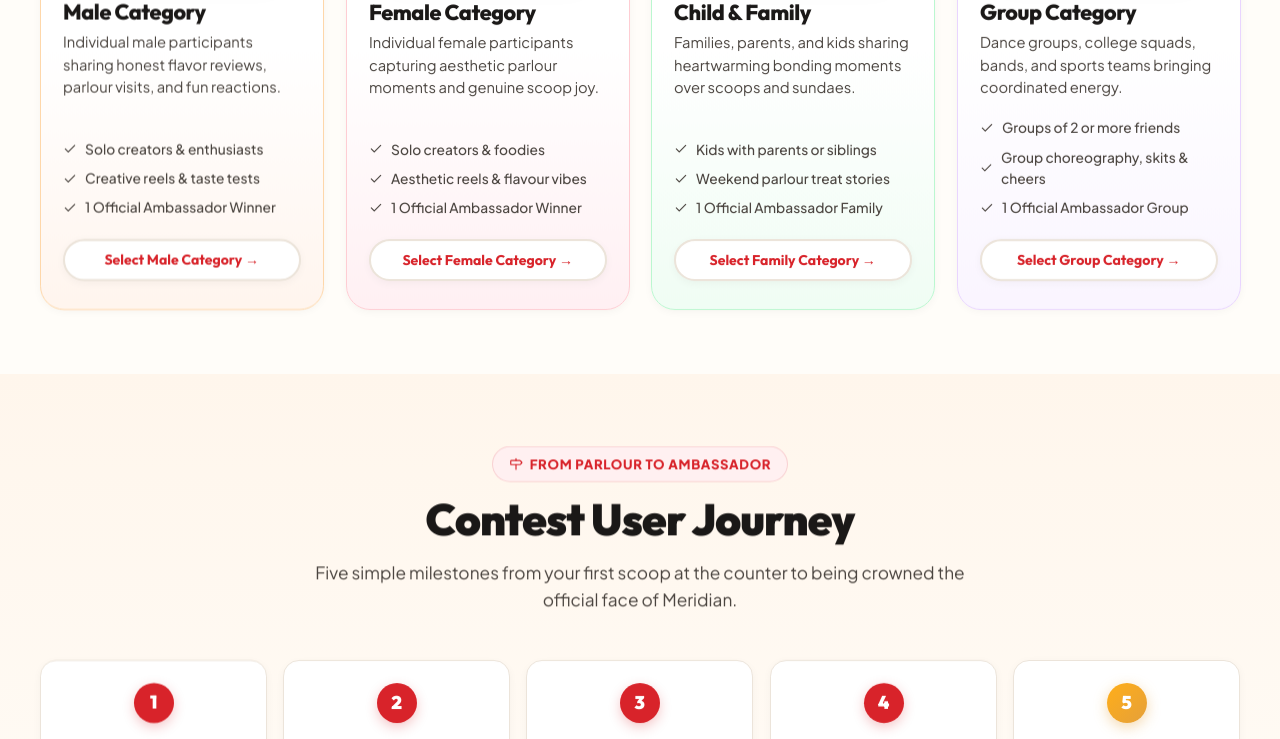
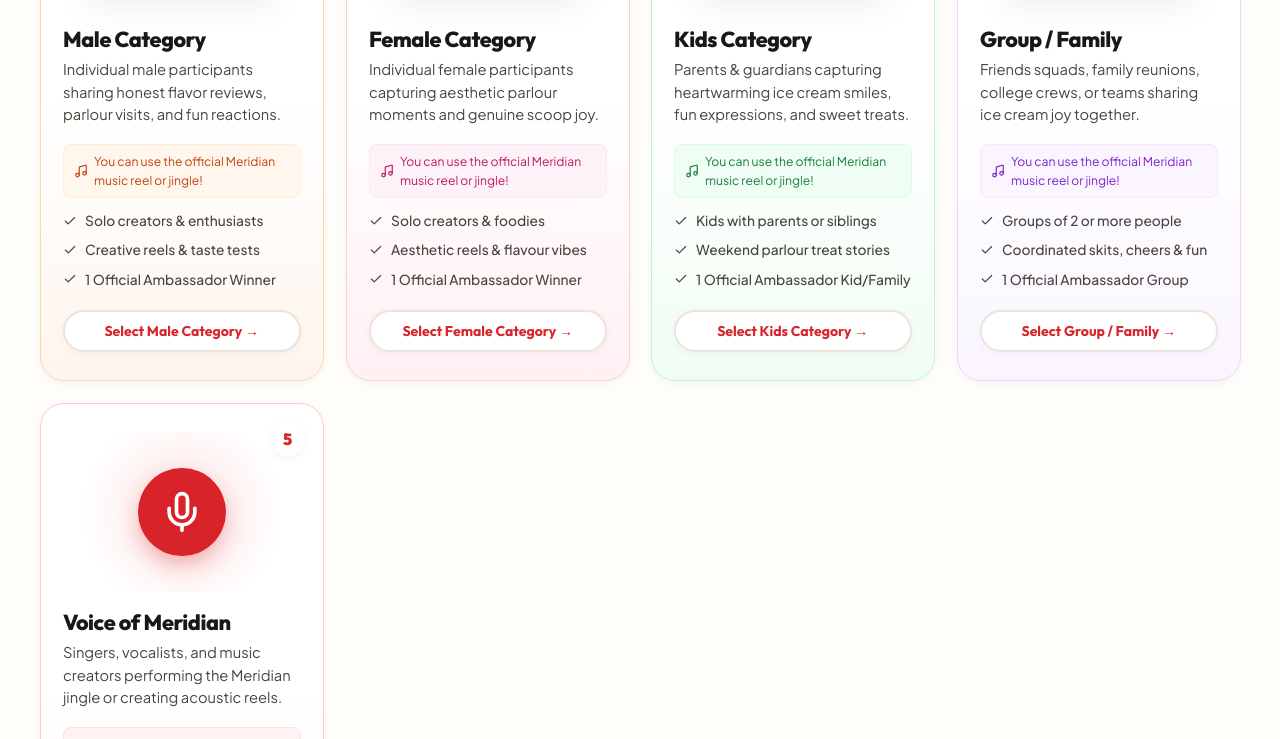
Before and after one commit to Brandelier2024/influencer_meridian, a PHP site: page / in a window 1280 px wide. Shown: the part 1410-2149 px from the top of the page. Run offline with PHP 8.4, Linux system fonts and the light colour scheme.

Commit message:
landing page changes and dashboard changes

```diff
--- a/database_setup.sql
+++ b/database_setup.sql
@@ -22,7 +22,7 @@ CREATE TABLE IF NOT EXISTS `meridian_contest_entries` (
   `full_name` VARCHAR(150) NOT NULL COMMENT 'Contestant or team lead name',
   `mobile_number` VARCHAR(20) NOT NULL COMMENT '10-digit Indian mobile number',
   `email_address` VARCHAR(150) NOT NULL COMMENT 'Notification email',
-  `category` ENUM('male', 'female', 'child', 'group') NOT NULL DEFAULT 'male' COMMENT 'Contest bracket',
+  `category` VARCHAR(50) NOT NULL DEFAULT 'male' COMMENT 'Contest category: male, female, kids, group_family, voice_of_meridian',
   `video_url` VARCHAR(500) NULL DEFAULT NULL COMMENT 'Instagram Reel / YouTube Shorts URL',
   `city` VARCHAR(80) NOT NULL DEFAULT 'pune' COMMENT 'Nearest parlour city (Mumbai, Pune, Nashik, etc.)',
   `store_code` VARCHAR(50) NOT NULL DEFAULT 'GENERAL' COMMENT 'Parlour code for vendor attribution (e.g. PUN-FC-01)',
--- a/index.html
+++ b/index.html
@@ -632,6 +632,11 @@
       border-color: #E9D5FF;
     }
 
+    .cat-voice-theme {
+      background: linear-gradient(180deg, #FFFFFF 50%, #FEF2F2 100%);
+      border-color: #FECACA;
+    }
+
     .cat-number-badge {
       position: absolute;
       top: 18px;
@@ -653,6 +658,7 @@
     .cat-female-theme .cat-number-badge { color: #E11D48; }
     .cat-child-theme .cat-number-badge { color: #16A34A; }
     .cat-group-theme .cat-number-badge { color: #9333EA; }
+    .cat-voice-theme .cat-number-badge { color: #D8232A; }
 
     .cat-image-wrapper {
       height: 160px;
@@ -1830,21 +1900,21 @@
       <div class="ticker-item">Enjoy Meridian <div class="ticker-dot"></div></div>
       <div class="ticker-item">Create Content <div class="ticker-dot"></div></div>
       <div class="ticker-item">Become an Ambassador <div class="ticker-dot"></div></div>
-      <div class="ticker-item">4 Categories <div class="ticker-dot"></div></div>
+      <div class="ticker-item">5 Categories <div class="ticker-dot"></div></div>
       <div class="ticker-item">Free Ice Cream For A Year <div class="ticker-dot"></div></div>
     </div>
   </div>
 
-  <!-- SECTION: FOUR WAYS TO PARTICIPATE (PDF Page 3) -->
+  <!-- SECTION: FIVE WAYS TO PARTICIPATE (PDF Page 3) -->
   <section class="categories-section" id="categories">
     <div class="container">
       <div class="section-head reveal-card">
         <div class="pill-badge" style="background: #FEF3C7; color: #D97706; border-color: #FDE68A;">
-          <i data-lucide="layers" style="width: 14px; height: 14px;"></i> Four Ways to Participate
+          <i data-lucide="layers" style="width: 14px; height: 14px;"></i> Five Ways to Participate
         </div>
         <h2 class="section-title">Choose Your Category</h2>
         <p class="section-desc">
-          Whether you are entering solo, with your family, or with your crew — there's a dedicated spotlight and winner chosen in every category!
+          Whether you are entering solo, with your kids, your family, or your squad — or showcasing your singing talent — there's a dedicated spotlight and winner chosen in every category!
         </p>
       </div>
 
@@ -1858,6 +1928,10 @@
           </div>
           <h3 class="cat-card-title">Male Category</h3>
           <p class="cat-card-desc">Individual male participants sharing honest flavor reviews, parlour visits, and fun reactions.</p>
+          <div style="font-size: 0.76rem; color: #C2410C; background: #FFF7ED; padding: 7px 10px; border-radius: 8px; border: 1px solid #FFEDD5; margin-bottom: 12px; display: flex; align-items: center; gap: 6px;">
+            <i data-lucide="music" style="width: 14px; height: 14px; flex-shrink: 0;"></i>
+            <span>You can use the official Meridian music reel or jingle!</span>
+          </div>
           <ul class="cat-criteria-list">
             <li><i data-lucide="check" style="width: 14px; height: 14px;"></i> Solo creators & enthusiasts</li>
             <li><i data-lucide="check" style="width: 14px; height: 14px;"></i> Creative reels & taste tests</li>
@@ -1876,6 +1950,10 @@
           </div>
           <h3 class="cat-card-title">Female Category</h3>
           <p class="cat-card-desc">Individual female participants capturing aesthetic parlour moments and genuine scoop joy.</p>
+          <div style="font-size: 0.76rem; color: #BE185D; background: #FDF2F8; padding: 7px 10px; border-radius: 8px; border: 1px solid #FCE7F3; margin-bottom: 12px; display: flex; align-items: center; gap: 6px;">
+            <i data-lucide="music" style="width: 14px; height: 14px; flex-shrink: 0;"></i>
+            <span>You can use the official Meridian music reel or jingle!</span>
+          </div>
           <ul class="cat-criteria-list">
             <li><i data-lucide="check" style="width: 14px; height: 14px;"></i> Solo creators & foodies</li>
             <li><i data-lucide="check" style="width: 14px; height: 14px;"></i> Aesthetic reels & flavour vibes</li>
@@ -1886,39 +1964,71 @@
           </button>
         </div>
 
-        <!-- Category 3: Child & Family -->
+        <!-- Category 3: Kids -->
         <div class="contest-cat-card cat-child-theme reveal-card stagger-3">
           <div class="cat-number-badge">3</div>
           <div class="cat-image-wrapper">
-            <img src="assets/clean/category-child.png" alt="Child Category">
-          </div>
-          <h3 class="cat-card-title">Child & Family</h3>
-          <p class="cat-card-desc">Families, parents, and kids sharing heartwarming bonding moments over scoops and sundaes.</p>
+            <img src="assets/clean/category-child.png" alt="Kids Category">
+          </div>
+          <h3 class="cat-card-title">Kids Category</h3>
+          <p class="cat-card-desc">Parents & guardians capturing heartwarming ice cream smiles, fun expressions, and sweet treats.</p>
+          <div style="font-size: 0.76rem; color: #15803D; background: #F0FDF4; padding: 7px 10px; border-radius: 8px; border: 1px solid #DCFCE7; margin-bottom: 12px; display: flex; align-items: center; gap: 6px;">
+            <i data-lucide="music" style="width: 14px; height: 14px; flex-shrink: 0;"></i>
+            <span>You can use the official Meridian music reel or jingle!</span>
+          </div>
           <ul class="cat-criteria-list">
             <li><i data-lucide="check" style="width: 14px; height: 14px;"></i> Kids with parents or siblings</li>
             <li><i data-lucide="check" style="width: 14px; height: 14px;"></i> Weekend parlour treat stories</li>
-            <li><i data-lucide="check" style="width: 14px; height: 14px;"></i> 1 Official Ambassador Family</li>
+            <li><i data-lucide="check" style="width: 14px; height: 14px;"></i> 1 Official Ambassador Kid/Family</li>
           </ul>
-          <button type="button" class="btn btn-secondary" onclick="prefillAndScrollCategory('child')" style="width: 100%; font-size: 0.88rem; padding: 10px;">
-            Select Family Category &rarr;
+          <button type="button" class="btn btn-secondary" onclick="prefillAndScrollCategory('kids')" style="width: 100%; font-size: 0.88rem; padding: 10px;">
+            Select Kids Category &rarr;
           </button>
         </div>
 
-        <!-- Category 4: Group -->
+        <!-- Category 4: Group / Family -->
         <div class="contest-cat-card cat-group-theme reveal-card stagger-4">
           <div class="cat-number-badge">4</div>
           <div class="cat-image-wrapper">
-            <img src="assets/clean/category-group.png" alt="Group Category">
-          </div>
-          <h3 class="cat-card-title">Group Category</h3>
-          <p class="cat-card-desc">Dance groups, college squads, bands, and sports teams bringing coordinated energy.</p>
+            <img src="assets/clean/category-group.png" alt="Group and Family Category">
+          </div>
+          <h3 class="cat-card-title">Group / Family</h3>
+          <p class="cat-card-desc">Friends squads, family reunions, college crews, or teams sharing ice cream joy together.</p>
+          <div style="font-size: 0.76rem; color: #7E22CE; background: #FAF5FF; padding: 7px 10px; border-radius: 8px; border: 1px solid #F3E8FF; margin-bottom: 12px; display: flex; align-items: center; gap: 6px;">
+            <i data-lucide="music" style="width: 14px; height: 14px; flex-shrink: 0;"></i>
+            <span>You can use the official Meridian music reel or jingle!</span>
+          </div>
           <ul class="cat-criteria-list">
-            <li><i data-lucide="check" style="width: 14px; height: 14px;"></i> Groups of 2 or more friends</li>
-            <li><i data-lucide="check" style="width: 14px; height: 14px;"></i> Group choreography, skits & cheers</li>
+            <li><i data-lucide="check" style="width: 14px; height: 14px;"></i> Groups of 2 or more people</li>
+            <li><i data-lucide="check" style="width: 14px; height: 14px;"></i> Coordinated skits, cheers & fun</li>
             <li><i data-lucide="check" style="width: 14px; height: 14px;"></i> 1 Official Ambassador Group</li>
           </ul>
-          <button type="button" class="btn btn-secondary" onclick="prefillAndScrollCategory('group')" style="width: 100%; font-size: 0.88rem; padding: 10px;">
-            Select Group Category &rarr;
+          <button type="button" class="btn btn-secondary" onclick="prefillAndScrollCategory('group_family')" style="width: 100%; font-size: 0.88rem; padding: 10px;">
+            Select Group / Family &rarr;
+          </button>
+        </div>
+
+        <!-- Category 5: Voice of Meridian -->
+        <div class="contest-cat-card cat-voice-theme reveal-card stagger-5">
+          <div class="cat-number-badge">5</div>
+          <div class="cat-image-wrapper" style="background: radial-gradient(circle, #FEE2E2 0%, #FFFFFF 70%); border-radius: 16px;">
+            <div style="width: 88px; height: 88px; border-radius: 50%; background: #D8232A; display: flex; align-items: center; justify-content: center; color: #ffffff; box-shadow: 0 10px 25px -4px rgba(216, 35, 42, 0.4);">
+              <i data-lucide="mic" style="width: 44px; height: 44px;"></i>
+            </div>
+          </div>
+          <h3 class="cat-card-title">Voice of Meridian</h3>
+          <p class="cat-card-desc">Singers, vocalists, and music creators performing the Meridian jingle or creating acoustic reels.</p>
+          <div style="font-size: 0.76rem; color: #B91C1C; background: #FEF2F2; padding: 7px 10px; border-radius: 8px; border: 1px solid #FEE2E2; margin-bottom: 12px; display: flex; align-items: center; gap: 6px;">
+            <i data-lucide="mic-2" style="width: 14px; height: 14px; flex-shrink: 0;"></i>
+            <span>Sing our jingle or use the official music reel audio!</span>
+          </div>
+          <ul class="cat-criteria-list">
+            <li><i data-lucide="check" style="width: 14px; height: 14px;"></i> Sing the iconic Meridian jingle</li>
+            <li><i data-lucide="check" style="width: 14px; height: 14px;"></i> Original musical covers & reels</li>
+            <li><i data-lucide="check" style="width: 14px; height: 14px;"></i> 1 Official "Voice of Meridian" Crown</li>
+          </ul>
+          <button type="button" class="btn btn-secondary" onclick="prefillAndScrollCategory('voice_of_meridian')" style="width: 100%; font-size: 0.88rem; padding: 10px;">
+            Select Voice of Meridian &rarr;
           </button>
         </div>
 
@@ -2237,7 +2347,7 @@
         </div>
         <h2 class="section-title">Brand Ambassador Perks</h2>
         <p class="section-desc">
-          Four winning creators (one in each category) will represent Meridian Ice Cream nationwide!
+          Five winning creators (one in each of the 5 categories) will represent Meridian Ice Cream nationwide!
         </p>
       </div>
 
@@ -2378,16 +2488,32 @@
                   <i data-lucide="smile" style="width: 16px; height: 16px;"></i>
                   Female
                 </label>
-                <label class="category-pill-btn" id="pill-child">
-                  <input type="radio" name="category" value="child" onchange="handleCategoryChange('child')">
-                  <i data-lucide="heart" style="width: 16px; height: 16px;"></i>
-                  Family
+                <label class="category-pill-btn" id="pill-kids">
+                  <input type="radio" name="category" value="kids" onchange="handleCategoryChange('kids')">
+                  <i data-lucide="baby" style="width: 16px; height: 16px;"></i>
+                  Kids
                 </label>
-                <label class="category-pill-btn" id="pill-group">
-                  <input type="radio" name="category" value="group" onchange="handleCategoryChange('group')">
+                <label class="category-pill-btn" id="pill-group_family">
+                  <input type="radio" name="category" value="group_family" onchange="handleCategoryChange('group_family')">
                   <i data-lucide="users" style="width: 16px; height: 16px;"></i>
-                  Group
+                  Group / Family
                 </label>
+                <label class="category-pill-btn" id="pill-voice_of_meridian">
+                  <input type="radio" name="category" value="voice_of_meridian" onchange="handleCategoryChange('voice_of_meridian')">
+                  <i data-lucide="mic" style="width: 16px; height: 16px;"></i>
+                  Voice of Meridian
+                </label>
+              </div>
+
+              <!-- Dynamic 1-Line Description Callout (Audio & Jingle Guidance) -->
+              <div id="categoryGuidanceBox" class="category-guidance-callout">
+                <div class="guidance-icon" id="guidanceIconBox">
+                  <i data-lucide="music-2" id="guidanceIcon" style="width: 16px; height: 16px;"></i>
+                </div>
+                <div class="guidance-text">
+                  <span class="guidance-title" id="guidanceTitle">👨 Male Solo:</span>
+                  <span class="guidance-desc" id="guidanceDesc">Record your flavour reviews or parlour visit — <strong>you can use your official Meridian music reel or sing our jingle for Meridian!</strong></span>
+                </div>
               </div>
             </div>
 
@@ -2625,8 +2751,9 @@
           <ul class="footer-links-list">
             <li><a href="#categories" onclick="prefillAndScrollCategory('male')">Male Category</a></li>
             <li><a href="#categories" onclick="prefillAndScrollCategory('female')">Female Category</a></li>
-            <li><a href="#categories" onclick="prefillAndScrollCategory('child')">Child & Family</a></li>
-            <li><a href="#categories" onclick="prefillAndScrollCategory('group')">Group Squads</a></li>
+            <li><a href="#categories" onclick="prefillAndScrollCategory('kids')">Kids Category</a></li>
+            <li><a href="#categories" onclick="prefillAndScrollCategory('group_family')">Group & Family</a></li>
+            <li><a href="#categories" onclick="prefillAndScrollCategory('voice_of_meridian')">Voice of Meridian</a></li>
           </ul>
         </div>
 
@@ -2739,6 +2866,10 @@
 
     // Category Prefill & Smooth Scroll
     function prefillAndScrollCategory(catKey) {
+      if (catKey === 'child') catKey = 'kids';
+      if (catKey === 'group' || catKey === 'family') catKey = 'group_family';
+      if (catKey === 'voice') catKey = 'voice_of_meridian';
+
       handleCategoryChange(catKey);
       const radio = document.querySelector(`input[name="category"][value="${catKey}"]`);
       if (radio) radio.checked = true;
@@ -2750,20 +2881,60 @@
     }
 
     function handleCategoryChange(catKey) {
+      // Normalize aliases
+      if (catKey === 'child') catKey = 'kids';
+      if (catKey === 'group' || catKey === 'family') catKey = 'group_family';
+      if (catKey === 'voice') catKey = 'voice_of_meridian';
+
       document.querySelectorAll('.category-pill-btn').forEach(btn => btn.classList.remove('active'));
       const activePill = document.getElementById(`pill-${catKey}`);
       if (activePill) activePill.classList.add('active');
 
+      const radio = document.querySelector(`input[name="category"][value="${catKey}"]`);
+      if (radio) radio.checked = true;
+
       const catLabels = {
         'male': 'Male Category (Solo Participant)',
         'female': 'Female Category (Solo Participant)',
-        'child': 'Child & Family Category',
-        'group': 'Group Category (Crews & Squads)'
+        'kids': 'Kids Category (Joyful Treats & Smiles)',
+        'group_family': 'Group / Family Category (Squad & Crew)',
+        'voice_of_meridian': 'Voice of Meridian (Jingle & Music)'
       };
 
       const liveCat = document.getElementById('liveCategoryPreview');
       if (liveCat) {
         liveCat.textContent = catLabels[catKey] || 'Contestant Category';
+      }
+
+      // One-line dynamic description for using Meridian music reel or jingle
+      const guidanceData = {
+        'male': {
+          title: '👨 Male Solo Creator:',
+          desc: 'Share your flavour reviews or parlour visits — <strong>you can use your official Meridian music reel or sing our jingle for Meridian!</strong>'
+        },
+        'female': {
+          title: '👩 Female Solo Creator:',
+          desc: 'Showcase your aesthetic flavour moments & parlour vibes — <strong>you can use your official Meridian music reel or sing our jingle for Meridian!</strong>'
+        },
+        'kids': {
+          title: '🧒 Kids Category:',
+          desc: 'Capture sweet smiles, first scoop treats & joyful family moments — <strong>you can use your official Meridian music reel or jingle for Meridian!</strong>'
+        },
+        'group_family': {
+          title: '👥 Group / Family Category:',
+          desc: 'Celebrate together with your crew, friends, or family — <strong>you can use your official Meridian music reel or sing the jingle for Meridian!</strong>'
+        },
+        'voice_of_meridian': {
+          title: '🎙️ Voice of Meridian:',
+          desc: 'Showcase your singing talent or musical cover — <strong>sing the official Meridian jingle or perform your melody using our official music reel for Meridian!</strong>'
+        }
+      };
+
+      const gTitle = document.getElementById('guidanceTitle');
+      const gDesc = document.getElementById('guidanceDesc');
+      if (gTitle && gDesc && guidanceData[catKey]) {
+        gTitle.textContent = guidanceData[catKey].title;
+        gDesc.innerHTML = guidanceData[catKey].desc;
       }
     }
 
```
Also changed, not shown: other parts of index.html (+67 -3 lines), admin/api.php (+47 -8 lines), admin/index.php (+110 -58 lines), api/config.php (+7 -3 lines), api/export.php (+9 -3 lines), api/register.php (+10 -1 lines), run_tests.php (+81 -1 lines).
